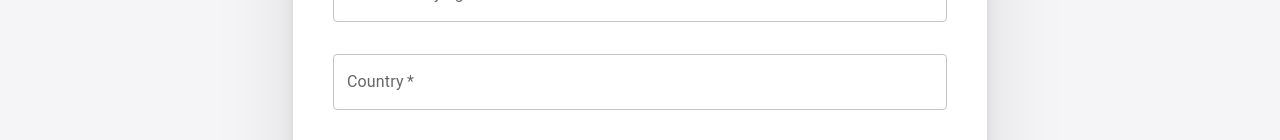
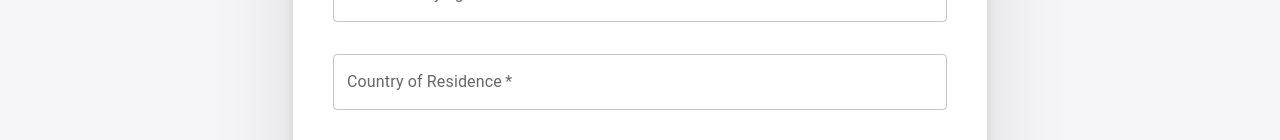
Before and after one commit to Violedu/violedu, a Next.js app: page /Request1 in a window 1280 px wide. Shown: the part 812-952 px from the top of the page. Built offline with nearby package versions, Linux system fonts and the light colour scheme.

Commit message:
Update RequestLesson.tsx

```diff
--- a/components/RequestLesson.tsx
+++ b/components/RequestLesson.tsx
@@ -79,7 +79,7 @@ const RequestLesson: NextPage = () => {
                 <TextField
                   className={styles.name}
                   color="primary"
-                  label="Country"
+                  label="Country of Residence"
                   required={true}
                   variant="outlined"
                 />
```
